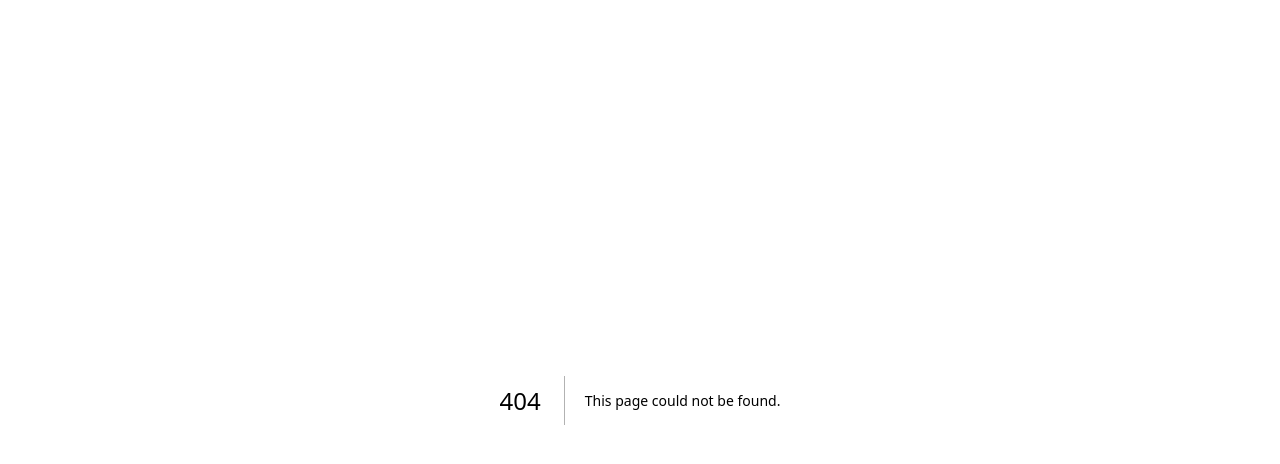
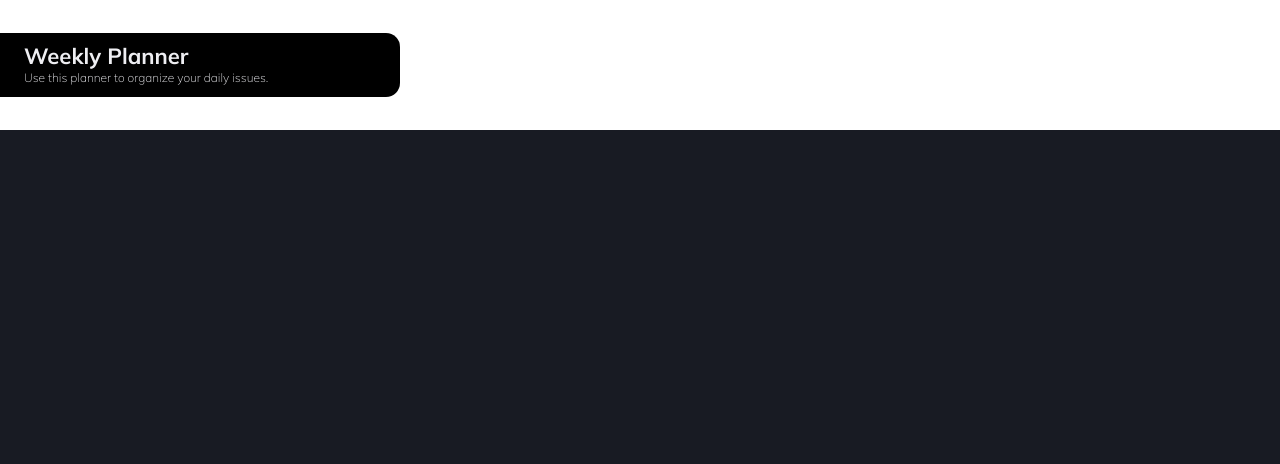
Before and after one commit to Achette/planner-board-project, a Next.js app: page /dashboard in a window 1280 px wide. Before the commit this address had no page. Shown: the top 464 px of the page. Built offline with nearby package versions, Linux system fonts and the light colour scheme.

Commit message:
Chore: inicia desenvolvimento do componente Header e dashboard

```diff
--- /dev/null
+++ b/src/components/Header/index.tsx
@@ -0,0 +1,29 @@
+import { Box, Heading, Stack, Text } from "@chakra-ui/react";
+import { theme } from "../../styles/theme";
+
+export default function Header() {
+  return (
+    <Stack
+      h="8.125rem"
+      bg={theme.colors.white}
+      display="flex"
+      justifyContent="center"
+      >
+      <Box
+        h="4rem"
+        w="25rem"
+        bg={theme.colors.black}
+        borderRadius="0  0.875rem 0.875rem 0"
+        display="flex"
+        flexDirection="column"
+        justifyContent="center"
+        paddingLeft="1.5rem"
+      >
+        <Heading fontSize="1.375rem">Weekly Planner</Heading>
+        <Text fontSize=".75rem" fontWeight="300">
+          Use this planner to organize your daily issues.
+        </Text>
+      </Box>
+    </Stack>
+  );
+}
--- a/src/components/index.tsx
+++ b/src/components/index.tsx
@@ -1,2 +1,3 @@
 export * from './BackgroundImage/index'
 export * from "./Form/index"
+export * from './Header/index'
--- /dev/null
+++ b/src/pages/dashboard.tsx
@@ -0,0 +1,12 @@
+import { Box } from "@chakra-ui/react";
+import Header from "../components/Header";
+
+
+export default function Dashboard() {
+
+    return(
+        <Box>
+            <Header />
+        </Box>
+    )
+}
--- a/src/styles/theme.ts
+++ b/src/styles/theme.ts
@@ -10,6 +10,7 @@ export const theme = extendTheme({
       "900": "#181B23",
       "50": "#EEEEF2",
     },
+    black: "#000",
   },
   styles: {
     global: {
```
